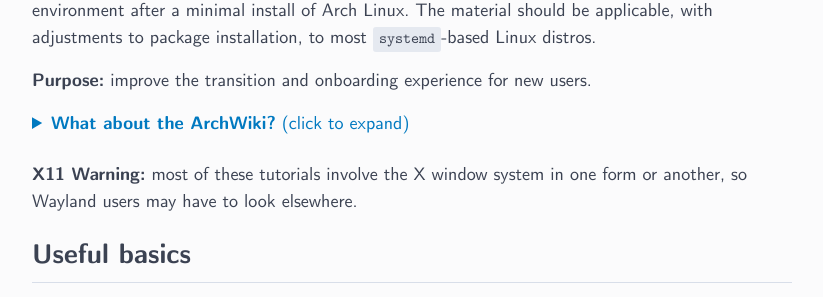
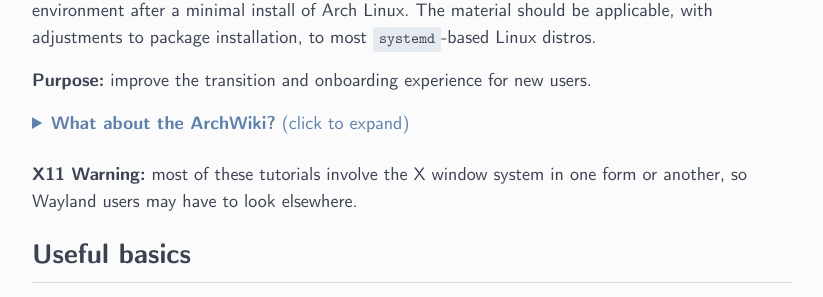
Before and after one commit to ejmastnak/ejmastnak.github.io, a Jekyll site: the page built from tutorials/arch/about.md, in a window 1280 px wide. Shown: the part 231-528 px from the top of the page, without its empty margins (228-1051 px from the left). Built offline with Jekyll 4.4.1, drawn with Linux system fonts in a browser that asks for light colours.

Commit message:
Make details/summary color slightly more subtle

```diff
--- a/assets/css/main.scss
+++ b/assets/css/main.scss
@@ -151,7 +151,7 @@ body {
 
 .markdown-body details summary {
   cursor: pointer;
-  color: $link-color;
+  color: $nord10;
   background-color: $background-color;
 }
 
```
